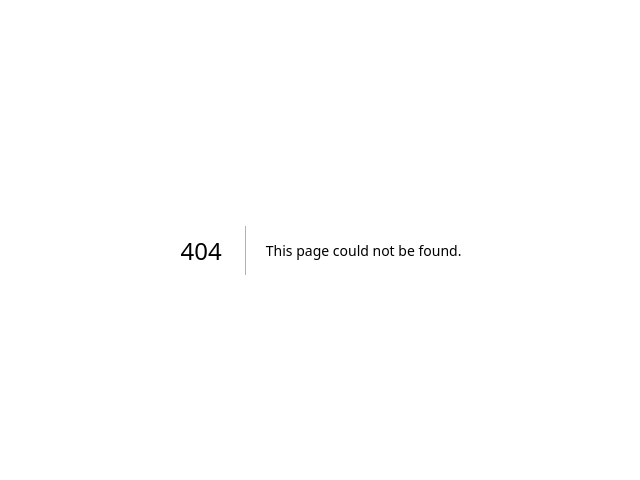
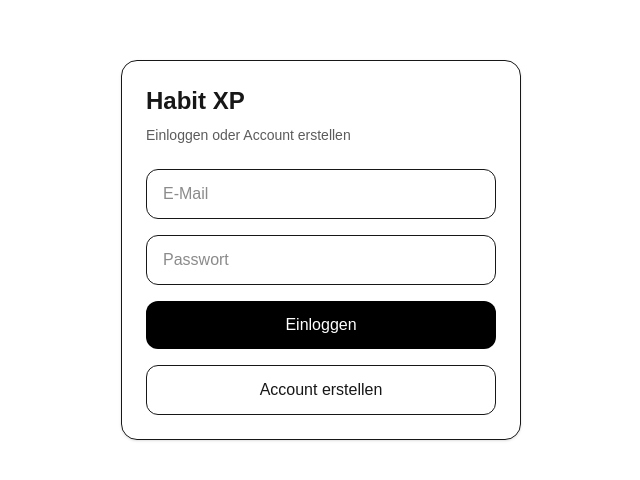
Before and after one commit to christianfelten21-cpu/habit-xp, a Next.js app: page /login in a window 1280 px wide. Before the commit this address had no page. Shown: the part 150-630 px from the top of the page, without its empty margins (319-959 px from the left). Built offline with nearby package versions, Linux system fonts and the light colour scheme; no server answers.

Commit message:
Add app/login/page.tsx

```diff
--- /dev/null
+++ b/app/login/page.tsx
@@ -0,0 +1,94 @@
+"use client";
+
+import { FormEvent, useState } from "react";
+import { useRouter } from "next/navigation";
+import { createClient } from "@/lib/supabase/client";
+
+export default function LoginPage() {
+  const router = useRouter();
+  const supabase = createClient();
+  const [email, setEmail] = useState("");
+  const [password, setPassword] = useState("");
+  const [message, setMessage] = useState("");
+  const [loading, setLoading] = useState(false);
+
+  async function signIn(event: FormEvent) {
+    event.preventDefault();
+    setLoading(true);
+    setMessage("");
+
+    const { error } = await supabase.auth.signInWithPassword({ email, password });
+    setLoading(false);
+
+    if (error) {
+      setMessage(error.message);
+      return;
+    }
+
+    router.push("/");
+    router.refresh();
+  }
+
+  async function signUp() {
+    setLoading(true);
+    setMessage("");
+
+    const { error } = await supabase.auth.signUp({ email, password });
+    setLoading(false);
+
+    if (error) {
+      setMessage(error.message);
+      return;
+    }
+
+    setMessage("Account erstellt. Falls Supabase eine Bestätigung verlangt, prüfe deine E-Mails.");
+  }
+
+  return (
+    <main className="mx-auto flex min-h-screen max-w-md items-center px-6">
+      <div className="w-full rounded-2xl border p-6 shadow-sm">
+        <h1 className="text-2xl font-bold">Habit XP</h1>
+        <p className="mt-2 text-sm opacity-70">Einloggen oder Account erstellen</p>
+
+        <form onSubmit={signIn} className="mt-6 space-y-4">
+          <input
+            className="w-full rounded-xl border px-4 py-3"
+            type="email"
+            placeholder="E-Mail"
+            value={email}
+            onChange={(event) => setEmail(event.target.value)}
+            required
+          />
+          <input
+            className="w-full rounded-xl border px-4 py-3"
+            type="password"
+            placeholder="Passwort"
+            value={password}
+            onChange={(event) => setPassword(event.target.value)}
+            minLength={6}
+            required
+          />
+
+          <button
+            className="w-full rounded-xl bg-black px-4 py-3 font-medium text-white disabled:opacity-50"
+            type="submit"
+            disabled={loading}
+          >
+            {loading ? "Bitte warten…" : "Einloggen"}
+          </button>
+
+          <button
+            className="w-full rounded-xl border px-4 py-3 font-medium disabled:opacity-50"
+            type="button"
+            disabled={loading}
+            onClick={signUp}
+          >
+            Account erstellen
+          </button>
+        </form>
+
+        {message && <p className="mt-4 text-sm">{message}</p>}
+      </div>
+    </main>
+  );
+}
```
